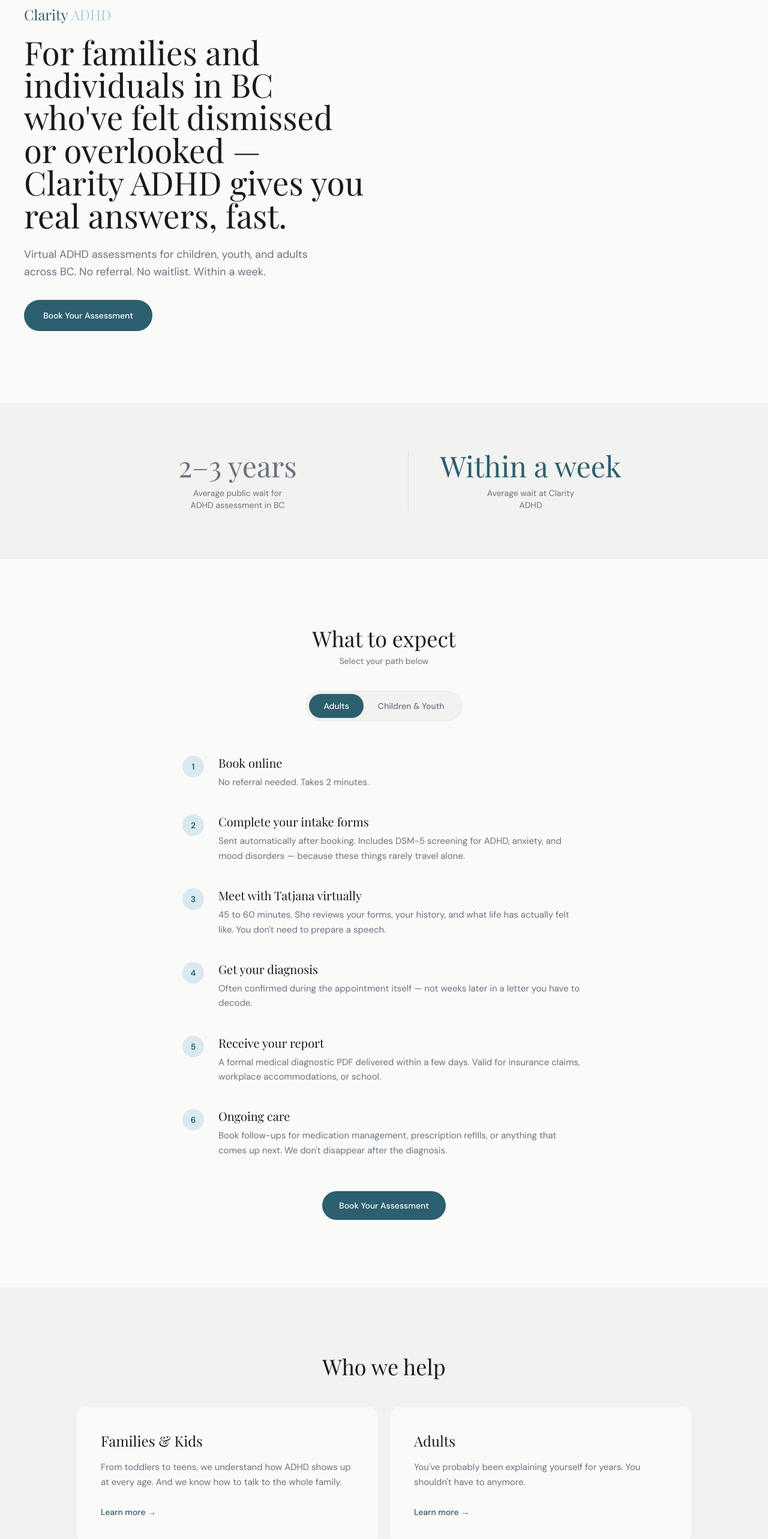
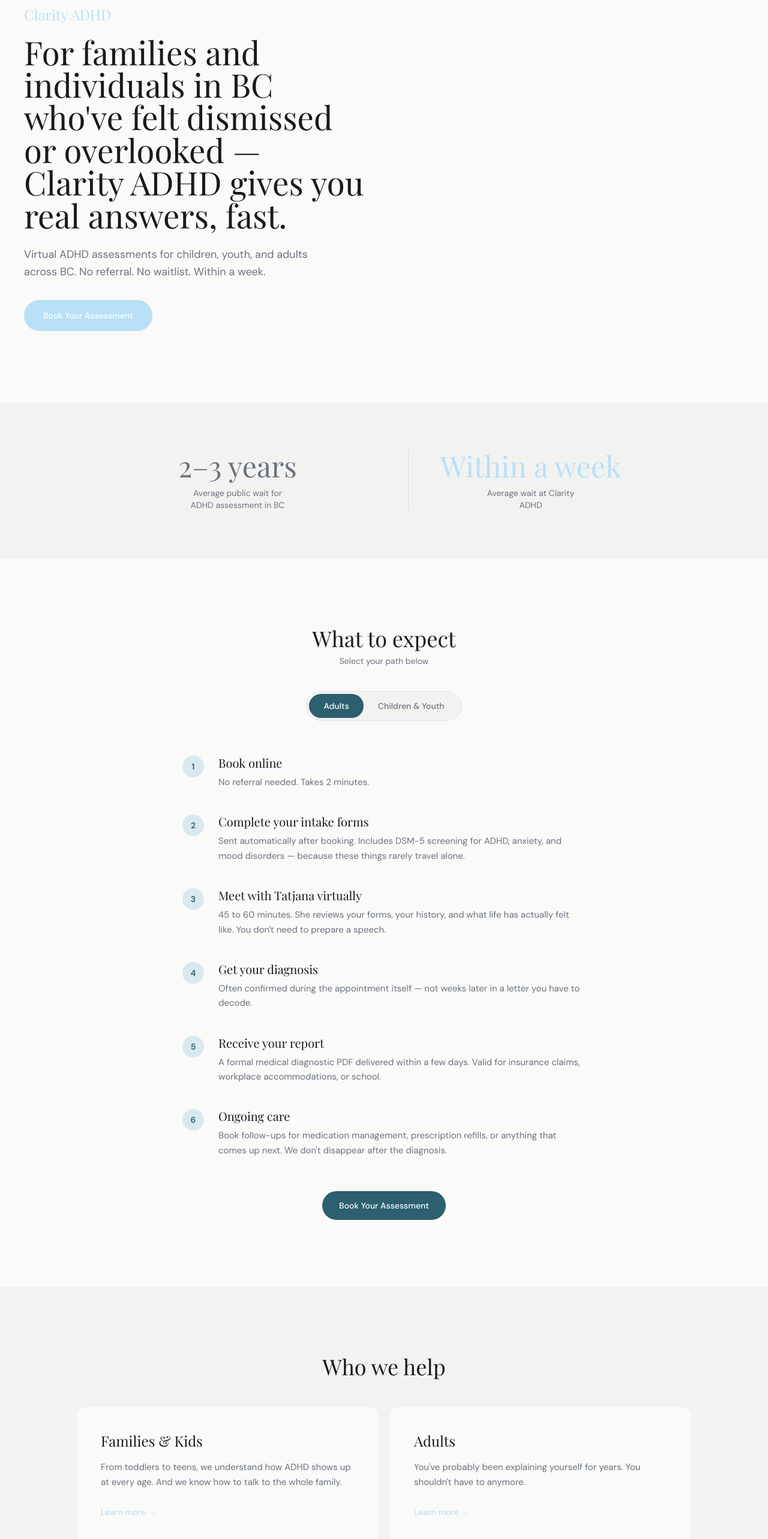
Before and after one commit to araicovi14-blip/clarity-ADHD, a Next.js app: page / in a window 1280 px wide. Shown: the part 192-2758 px from the top of the page at 60% size. Built offline with nearby package versions, Linux system fonts and the light colour scheme; a web font is replaced by a local one.

Commit message:
Update blues to #B8E0F7 in app/page.tsx

```diff
--- a/app/page.tsx
+++ b/app/page.tsx
@@ -36,10 +36,10 @@
         {/* Text */}
         <div>
           <p
-            className="font-serif text-2xl text-[#2C5F6F] mb-5 opacity-0"
+            className="font-serif text-2xl text-[#B8E0F7] mb-5 opacity-0"
             style={{ animation: "fadeInUp 0.8s ease-out 0s forwards" }}
           >
-            Clarity <span className="text-[#A8D0E0]">ADHD</span>
+            Clarity <span className="text-[#B8E0F7]">ADHD</span>
           </p>
           <h1
             className="font-serif text-4xl md:text-5xl lg:text-[3.4rem] text-[#1A1A1A] leading-[1.15] mb-6 opacity-0"
@@ -63,7 +63,7 @@
               href={JANE_APP_URL}
               target="_blank"
               rel="noopener noreferrer"
-              className="inline-block px-8 py-4 rounded-full bg-[#2C5F6F] text-white text-sm font-medium hover:bg-[#2C5F6F]/90 transition-colors duration-200 focus:outline-none focus:ring-2 focus:ring-[#2C5F6F] focus:ring-offset-2"
+              className="inline-block px-8 py-4 rounded-full bg-[#B8E0F7] text-white text-sm font-medium hover:bg-[#B8E0F7]/90 transition-colors duration-200 focus:outline-none focus:ring-2 focus:ring-[#B8E0F7] focus:ring-offset-2"
             >
               Book Your Assessment
             </a>
@@ -74,13 +74,13 @@
         <div className="hidden md:block">
           {/* TODO: replace with real photo of Tatjana */}
           <div
-            className="aspect-[4/5] rounded-3xl bg-[#A8D0E0]/25 w-full max-w-md ml-auto opacity-0 overflow-hidden relative"
+            className="aspect-[4/5] rounded-3xl bg-[#B8E0F7]/25 w-full max-w-md ml-auto opacity-0 overflow-hidden relative"
             style={{ animation: "fadeIn 1s ease-out 0.5s forwards" }}
             role="img"
             aria-label="Photo of Tatjana Dunat, Nurse Practitioner and founder of Clarity ADHD"
           >
             {/* subtle inner texture */}
-            <div className="absolute inset-0 bg-gradient-to-br from-[#A8D0E0]/20 to-[#2C5F6F]/10" />
+            <div className="absolute inset-0 bg-gradient-to-br from-[#B8E0F7]/20 to-[#B8E0F7]/10" />
           </div>
         </div>
       </div>
@@ -107,7 +107,7 @@
         </AnimateIn>
         <AnimateIn delay={160}>
           <div className="pl-4 md:pl-0">
-            <p className="font-serif text-4xl md:text-5xl text-[#2C5F6F] mb-3">
+            <p className="font-serif text-4xl md:text-5xl text-[#B8E0F7] mb-3">
               Within a week
             </p>
             <p className="text-xs md:text-sm text-[#6B7280] leading-relaxed max-w-[160px] mx-auto">
@@ -138,14 +138,14 @@
               href="/for-families"
               className="group block bg-[#FAFAF8] rounded-2xl p-8 md:p-10 hover:shadow-md transition-all duration-300"
             >
-              <h3 className="font-serif text-2xl text-[#1A1A1A] mb-4 group-hover:text-[#2C5F6F] transition-colors duration-200">
+              <h3 className="font-serif text-2xl text-[#1A1A1A] mb-4 group-hover:text-[#B8E0F7] transition-colors duration-200">
                 Families &amp; Kids
               </h3>
               <p className="text-[#6B7280] leading-relaxed text-[15px]">
                 From toddlers to teens, we understand how ADHD shows up at
                 every age. And we know how to talk to the whole family.
               </p>
-              <span className="inline-block mt-7 text-sm text-[#2C5F6F] font-medium">
+              <span className="inline-block mt-7 text-sm text-[#B8E0F7] font-medium">
                 Learn more →
               </span>
             </Link>
@@ -155,14 +155,14 @@
               href="/for-adults"
               className="group block bg-[#FAFAF8] rounded-2xl p-8 md:p-10 hover:shadow-md transition-all duration-300"
             >
-              <h3 className="font-serif text-2xl text-[#1A1A1A] mb-4 group-hover:text-[#2C5F6F] transition-colors duration-200">
+              <h3 className="font-serif text-2xl text-[#1A1A1A] mb-4 group-hover:text-[#B8E0F7] transition-colors duration-200">
                 Adults
               </h3>
               <p className="text-[#6B7280] leading-relaxed text-[15px]">
                 You&apos;ve probably been explaining yourself for years. You
                 shouldn&apos;t have to anymore.
               </p>
-              <span className="inline-block mt-7 text-sm text-[#2C5F6F] font-medium">
+              <span className="inline-block mt-7 text-sm text-[#B8E0F7] font-medium">
                 Learn more →
               </span>
             </Link>
@@ -193,7 +193,7 @@
           </p>
           <Link
             href="/our-story"
-            className="text-sm text-[#2C5F6F] font-medium hover:underline underline-offset-4"
+            className="text-sm text-[#B8E0F7] font-medium hover:underline underline-offset-4"
           >
             Read her story →
           </Link>
```
